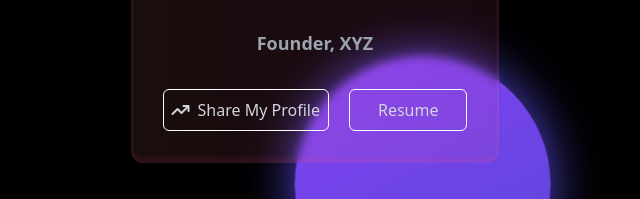
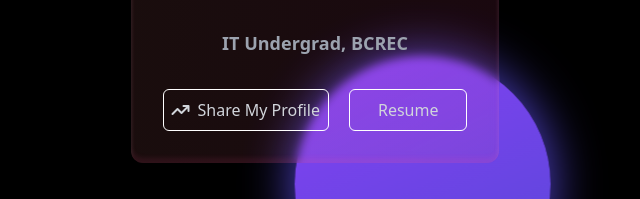
Before and after one commit to abhradeepbarman/share-modal, a website built with Vite: page index.html in a window 1280 px wide. Shown: the part 460-659 px from the top of the page, 325-965 px from the left. Built offline with nearby package versions, Linux system fonts and the light colour scheme.

Commit message:
desc changed

```diff
--- a/index.html
+++ b/index.html
@@ -23,7 +23,7 @@
             <h2 class="text-white text-3xl font-bold">Abhra Deep Barman</h2>
 
             <div class="text-gray-400 text-lg font-bold">
-                Founder, XYZ
+                IT Undergrad, BCREC
             </div>
 
             <div class="flex gap-x-5 text-gray-300 ">
```
